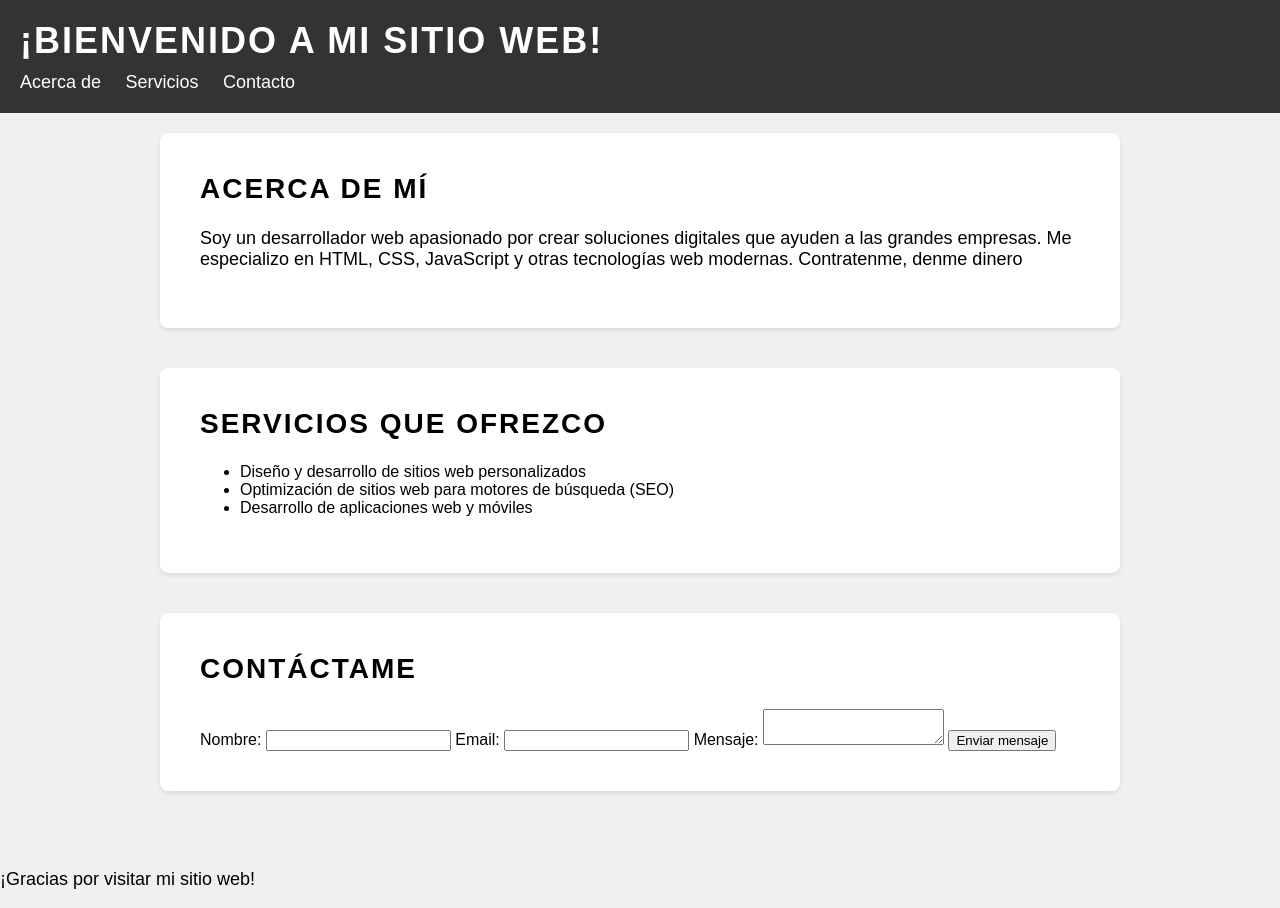
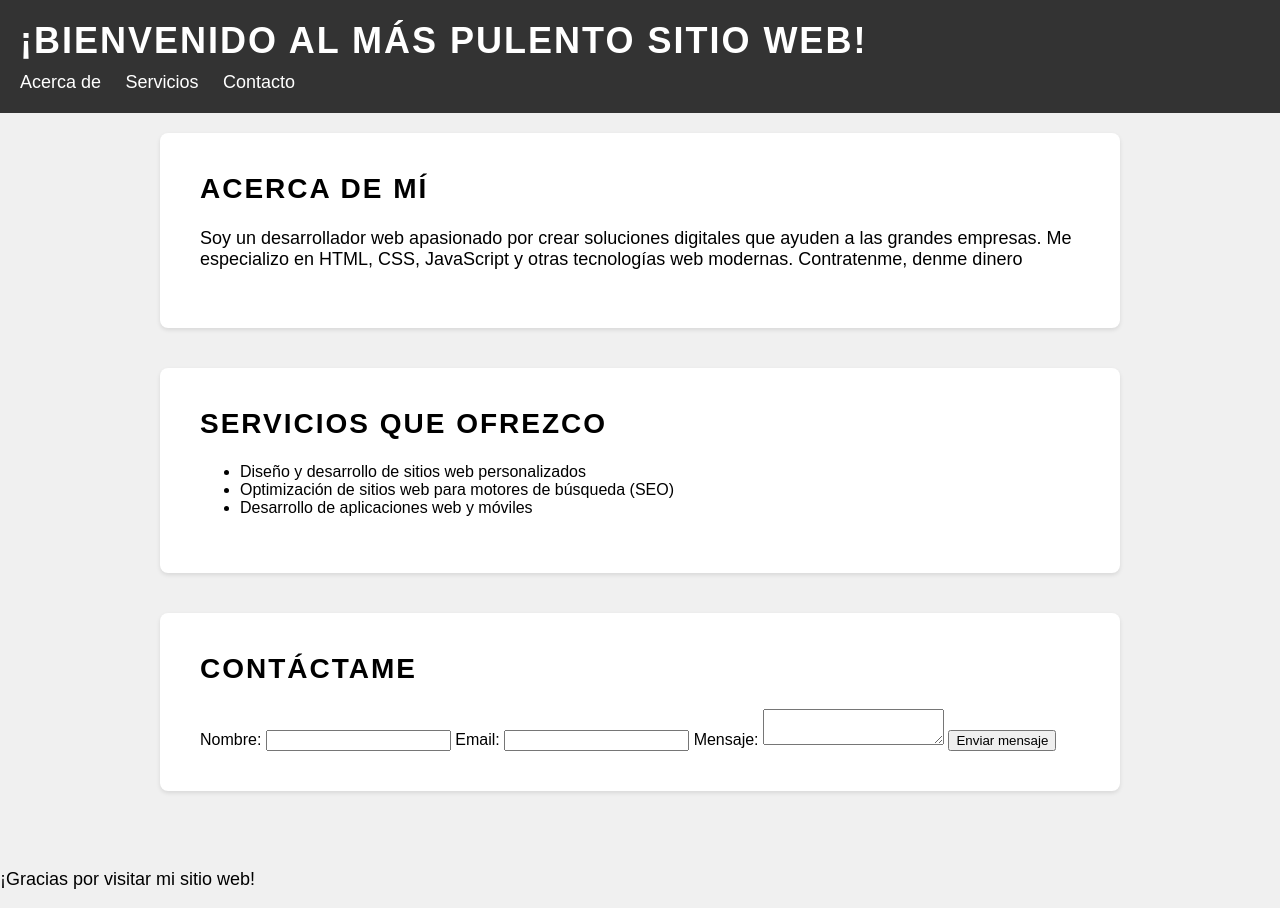
Before and after one commit to DamarisRamirez/clase-git-gitHub, a plain HTML site: page index.html in a window 1280 px wide. Drawn offline with Linux system fonts and the light colour scheme.

Commit message:
cambio del título al mas pulento sitio web

```diff
--- a/index.html
+++ b/index.html
@@ -7,7 +7,7 @@
   </head>
   <body>
     <header>
-      <h1>¡Bienvenido a mi sitio web!</h1>
+      <h1>¡Bienvenido al más pulento sitio web!</h1>
       <nav>
         <ul>
           <li><a href="#about">Acerca de</a></li>
```
